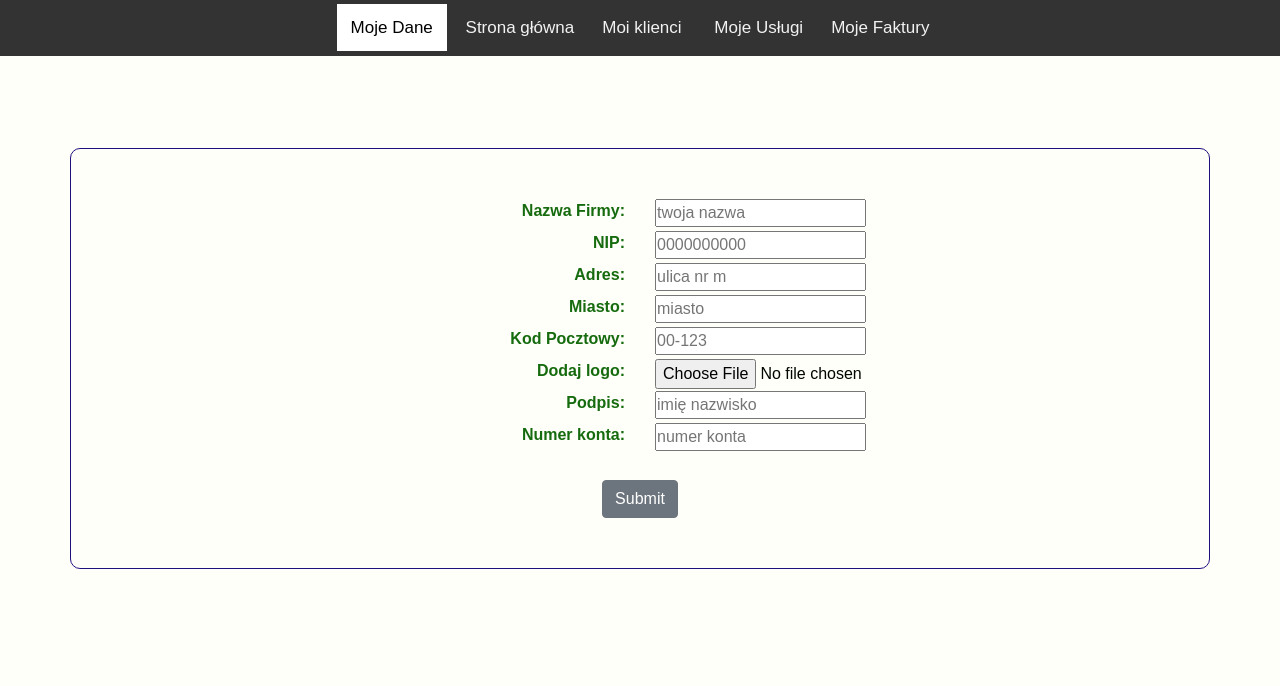
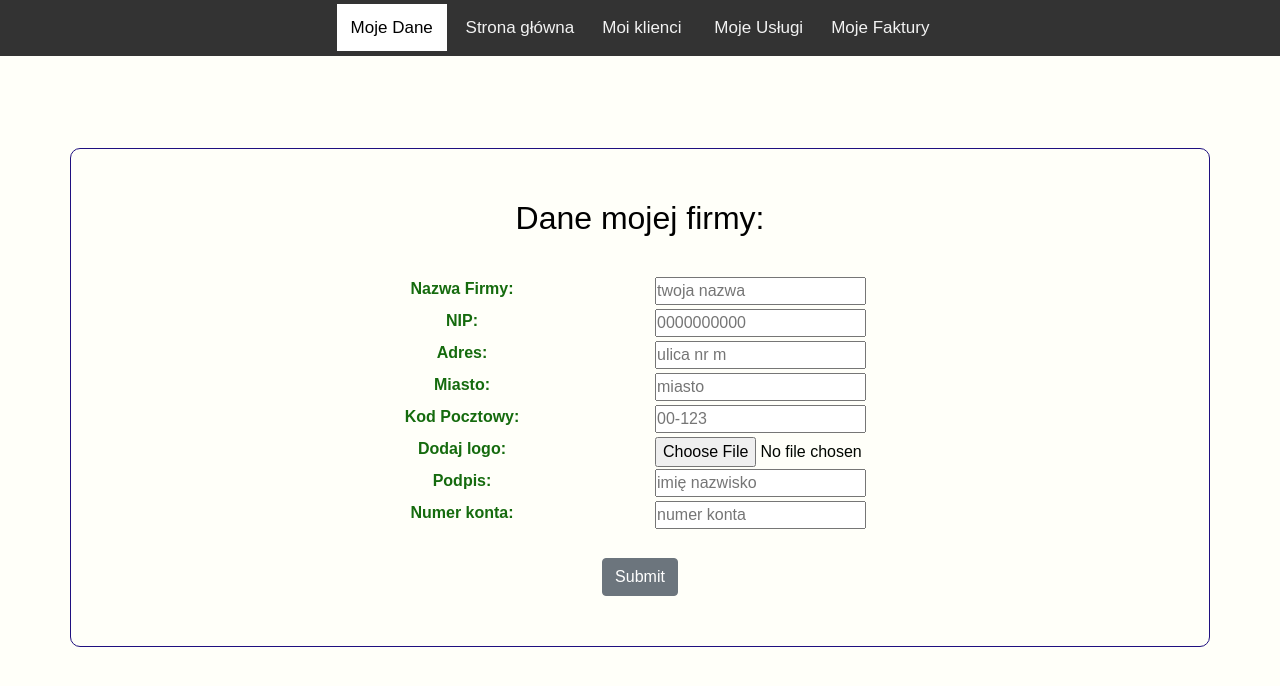
Before and after one commit to WikaZ/invoice-app, a React app: page /klienci in a window 1280 px wide. Shown: the top 686 px of the page. Built offline with nearby package versions, Linux system fonts and the light colour scheme.

Commit message:
aligned inputs in myInvoiceData

```diff
--- a/src/components/myData/myInvoiceData.jsx
+++ b/src/components/myData/myInvoiceData.jsx
@@ -32,7 +32,7 @@ class MyInvoiceData extends React.Component {
     render() {
 
         return (
-            <div >
+            <div  >
                 <h1>Moje dane:</h1>
                 <Formik
                     initialValues={{
@@ -128,8 +128,11 @@ class MyInvoiceData extends React.Component {
                           isSubmitting,
                           /* and other goodies */
                       }) => (
+
                         <form onSubmit={handleSubmit}>
+
                             <Container className={"myInvoiceData"}>
+                                <h1 className={"myInvoiceDataStyle"}>Dane mojej firmy:</h1>
                                 <Row >
                                     <Col lg={2} sm={2}></Col>
 
--- a/src/components/newInvoice/commonData.jsx
+++ b/src/components/newInvoice/commonData.jsx
@@ -401,11 +401,11 @@ class CommonData extends React.Component {
             <>
                 <Container className={"mainDashboard"}>
 
-                    <form action="" onSubmit={this.handleValidateData}>
+                    <form action="" onSubmit={this.handleValidateData} className={"mainForm"}>
 
                         <div className={'formWrapper'}>
                             <Row>
-                                <Col lg={5} sm={12}>
+                                <Col lg={{ span: 5, offset: 1 }} sm={12}>
                                     <Container>
                                         <Row>
 
--- a/src/scss/index.scss
+++ b/src/scss/index.scss
@@ -138,6 +138,7 @@ nav{
       width: 120px;
       margin: 50px auto;
 
+
       button {
         width: 100%;
 
@@ -146,9 +147,22 @@ nav{
   }
 
 }
+.myInvoiceDataStyle{
+
+
+    color:black;
+    margin-bottom: 40px;
+    font-size: 32px;
+
+}
+
+.itemDescription{
+  margin-top: 50px;
+}
  @media (max-width: 1300px) {
   .myInvoiceData{
     width:100%;
+
   }
  }
 
@@ -176,6 +190,11 @@ nav{
 
 .mainDashboard {
   position: relative;
+  margin:100px auto;
+}
+
+.mainForm{
+  margin:0 auto;
 }
 
 .popup {
@@ -254,7 +273,7 @@ nav{
 
 //columny form main
 .colStyle {
-  text-align: right;
+  //text-align: right;
   font-weight: bold;
   color: #156b0e;
 }
```
